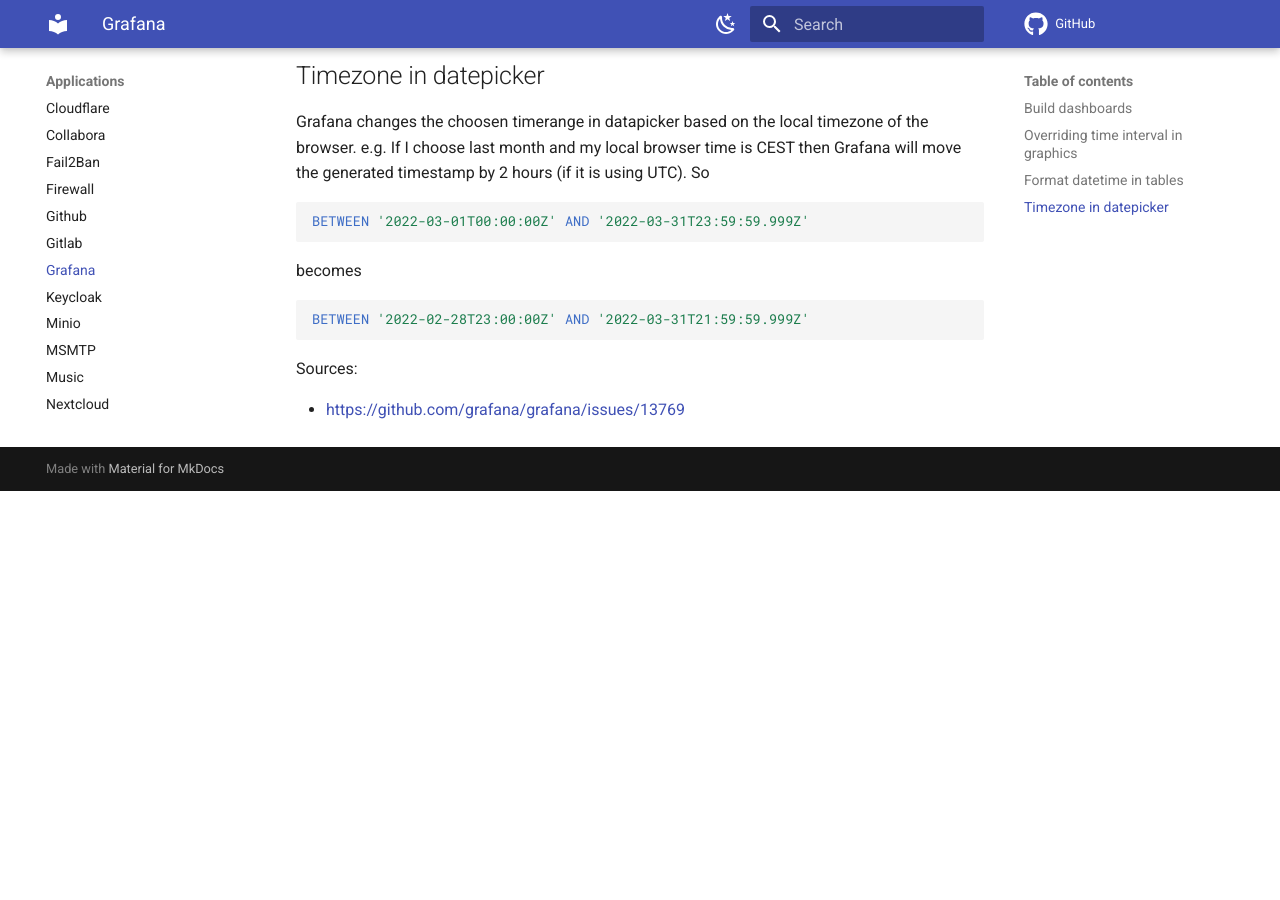
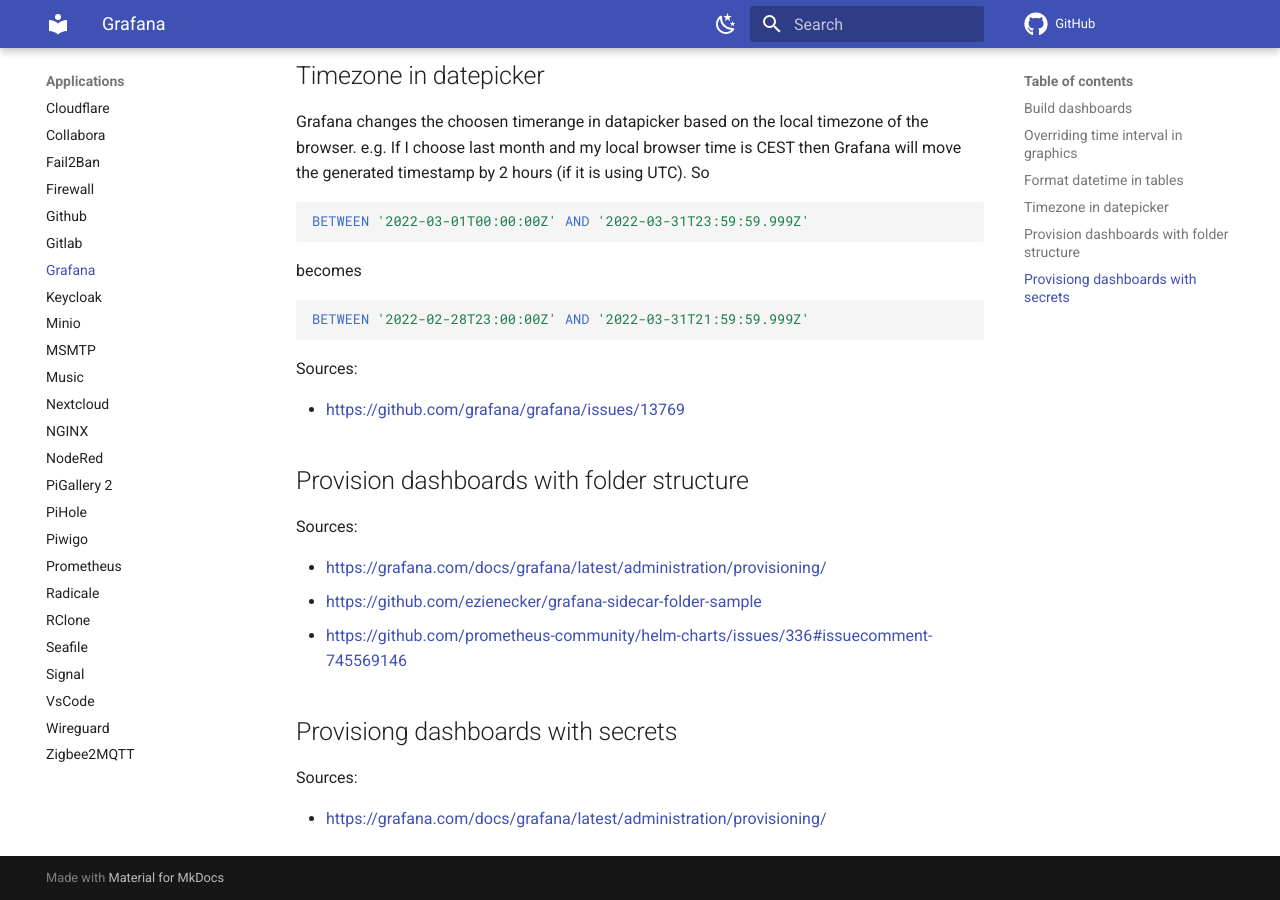
Before and after one commit to stkr22/wiki-fix-it-all, an MkDocs documentation site: the page built from docs/Applications/grafana.md, in a window 1280 px wide and 900 px high, scrolled down 804 px. Built offline with MkDocs 1.6.1 and Material for MkDocs 9.7.7, drawn with Linux system fonts in a browser that asks for light colours; comment, search, counter and statistics services are not loaded; before the commit the page ends 1295 px from its top, so only the background shows below that.

Commit message:
zigbee2mqtt updates; grafana provisioning updates; ubunzu refactoring;

```diff
--- a/docs/Applications/grafana.md
+++ b/docs/Applications/grafana.md
@@ -39,3 +39,17 @@
 Sources:
 
 - <https://github.com/grafana/grafana/issues/13769>
+
+## Provision dashboards with folder structure
+
+Sources:
+
+- <https://grafana.com/docs/grafana/latest/administration/provisioning/>
+- <https://github.com/ezienecker/grafana-sidecar-folder-sample>
+- <https://github.com/prometheus-community/helm-charts/issues/336#issuecomment-745569146>
+
+## Provisiong dashboards with secrets
+
+Sources:
+
+- <https://grafana.com/docs/grafana/latest/administration/provisioning/>
```
Also changed, not shown: docs/Applications/zigbee2mqtt.md (added, +9 -0 lines), docs/Ubuntu/configuration.md (+7 -24 lines), docs/Ubuntu/troubleshooting.md (+26 -0 lines).
